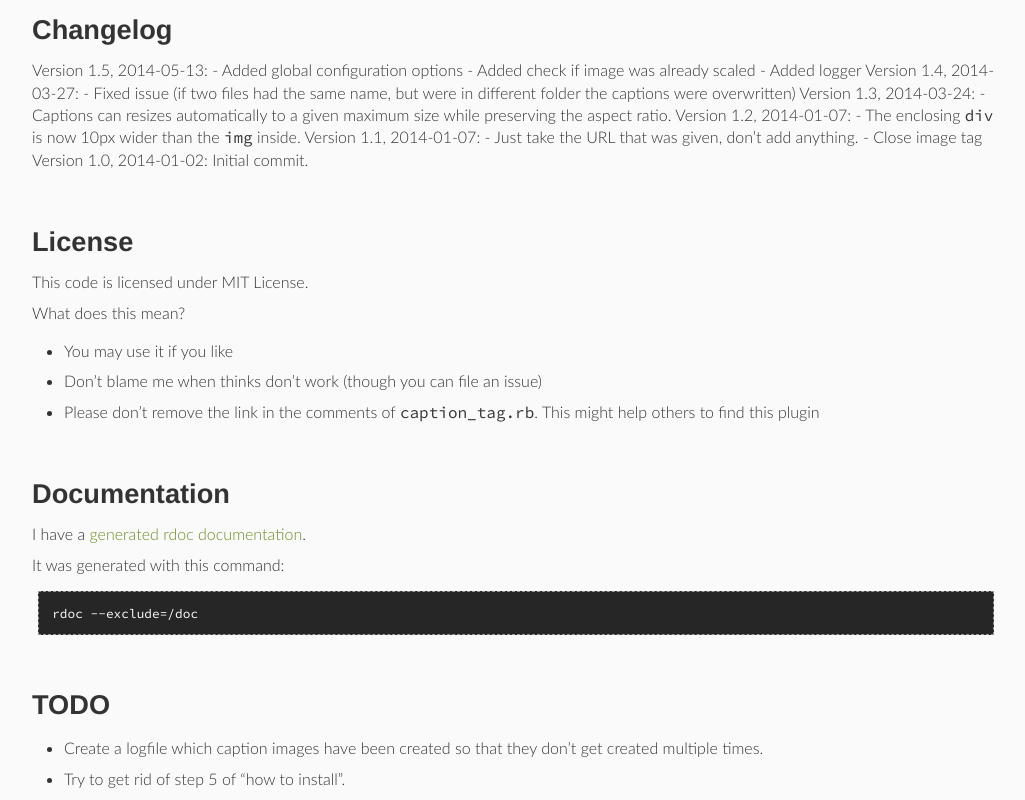
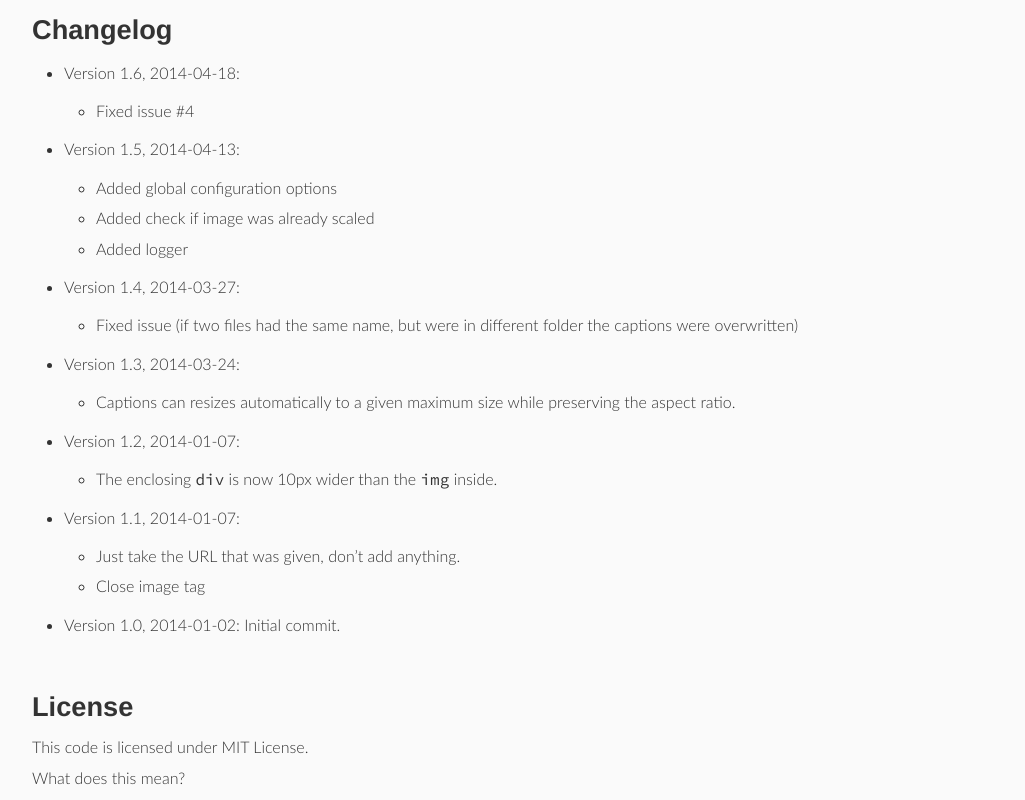
Before and after one commit to MartinThoma/jekyll-caption-tag, a plain HTML site: page doc/README_md.html in a window 1280 px wide. Shown: the part 920-1720 px from the top of the page, without its empty margins (248-1273 px from the left). Drawn offline with Linux system fonts and the light colour scheme.

Commit message:
Fixed issue #4

```diff
--- a/doc/README_md.html
+++ b/doc/README_md.html
@@ -154,16 +154,48 @@ post</a></p>
 </li></ul>
 
 <h1 id="label-Changelog">Changelog<span><a href="#label-Changelog">&para;</a> <a href="#documentation">&uarr;</a></span></h1>
-
-<p>Version 1.5, 2014-05-13:  - Added global configuration options  - Added
-check if image was already scaled  - Added logger Version 1.4, 2014-03-27:
-- Fixed issue (if two files had the same name, but were in different folder
-the captions were overwritten) Version 1.3, 2014-03-24:  - Captions can
-resizes automatically to a given maximum size while preserving the aspect
-ratio. Version 1.2, 2014-01-07:  - The enclosing <code>div</code> is now
-10px wider than the <code>img</code> inside. Version 1.1, 2014-01-07:  -
-Just take the URL that was given, don’t add anything.  - Close image tag
-Version 1.0, 2014-01-02: Initial commit.</p>
+<ul><li>
+<p>Version 1.6, 2014-04-18:</p>
+<ul><li>
+<p>Fixed issue #4</p>
+</li></ul>
+</li><li>
+<p>Version 1.5, 2014-04-13:</p>
+<ul><li>
+<p>Added global configuration options</p>
+</li><li>
+<p>Added check if image was already scaled</p>
+</li><li>
+<p>Added logger</p>
+</li></ul>
+</li><li>
+<p>Version 1.4, 2014-03-27:</p>
+<ul><li>
+<p>Fixed issue (if two files had the same name, but were in different folder
+the captions were overwritten)</p>
+</li></ul>
+</li><li>
+<p>Version 1.3, 2014-03-24:</p>
+<ul><li>
+<p>Captions can resizes automatically to a given maximum size while preserving
+the aspect ratio.</p>
+</li></ul>
+</li><li>
+<p>Version 1.2, 2014-01-07:</p>
+<ul><li>
+<p>The enclosing <code>div</code> is now 10px wider than the <code>img</code>
+inside.</p>
+</li></ul>
+</li><li>
+<p>Version 1.1, 2014-01-07:</p>
+<ul><li>
+<p>Just take the URL that was given, don’t add anything.</p>
+</li><li>
+<p>Close image tag</p>
+</li></ul>
+</li><li>
+<p>Version 1.0, 2014-01-02: Initial commit.</p>
+</li></ul>
 
 <h1 id="label-License">License<span><a href="#label-License">&para;</a> <a href="#documentation">&uarr;</a></span></h1>
 
@@ -191,9 +223,6 @@ rdoc documentation</a>.</p>
 
 <h1 id="label-TODO">TODO<span><a href="#label-TODO">&para;</a> <a href="#documentation">&uarr;</a></span></h1>
 <ul><li>
-<p>Create a logfile which caption images have been created so that they don’t
-get created multiple times.</p>
-</li><li>
 <p>Try to get rid of step 5 of “how to install”.</p>
 </li></ul>
 </main>
```
Also changed, not shown: doc/Jekyll/CaptionTag.html (+2 -2 lines), 3 other files.
